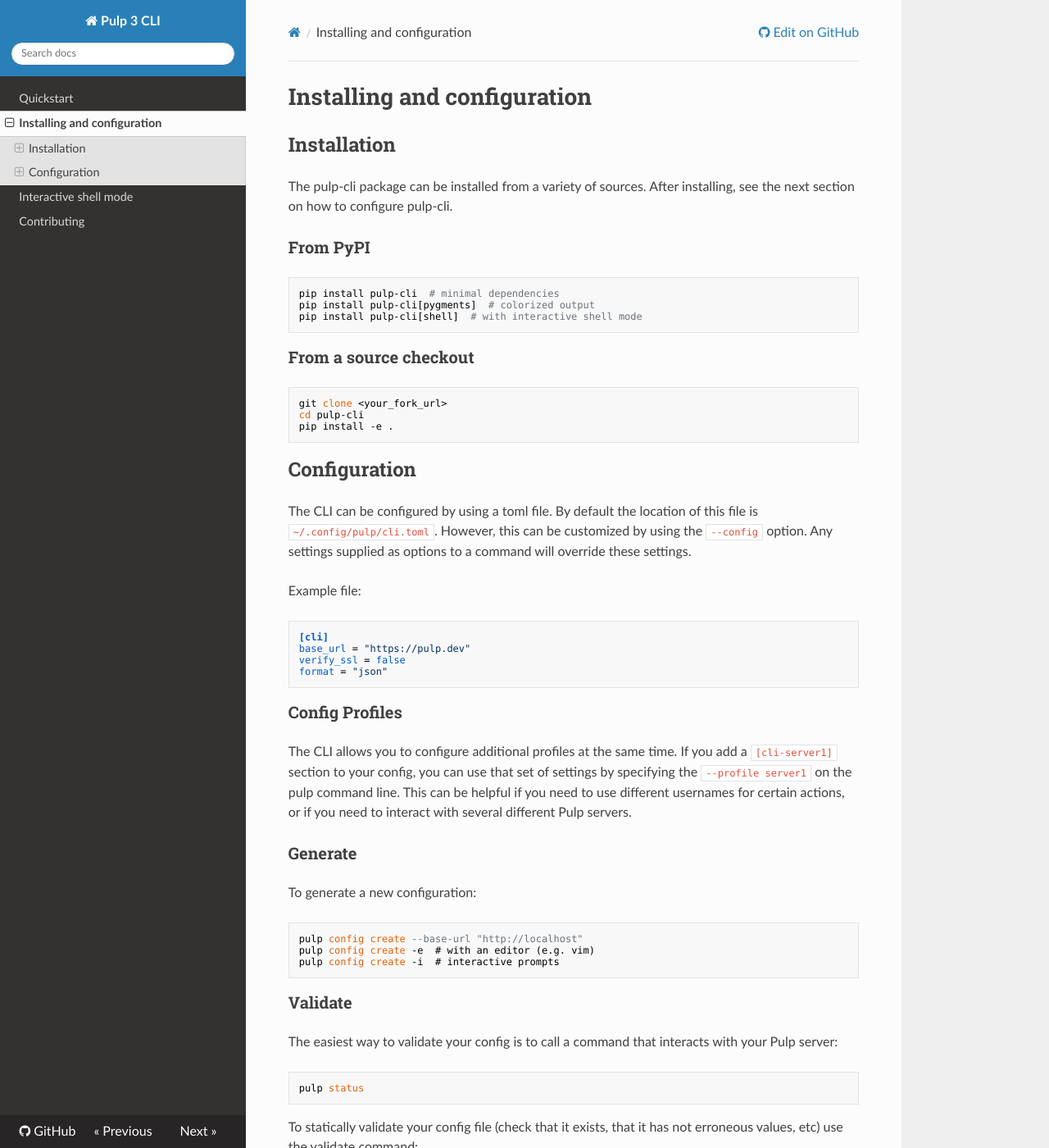
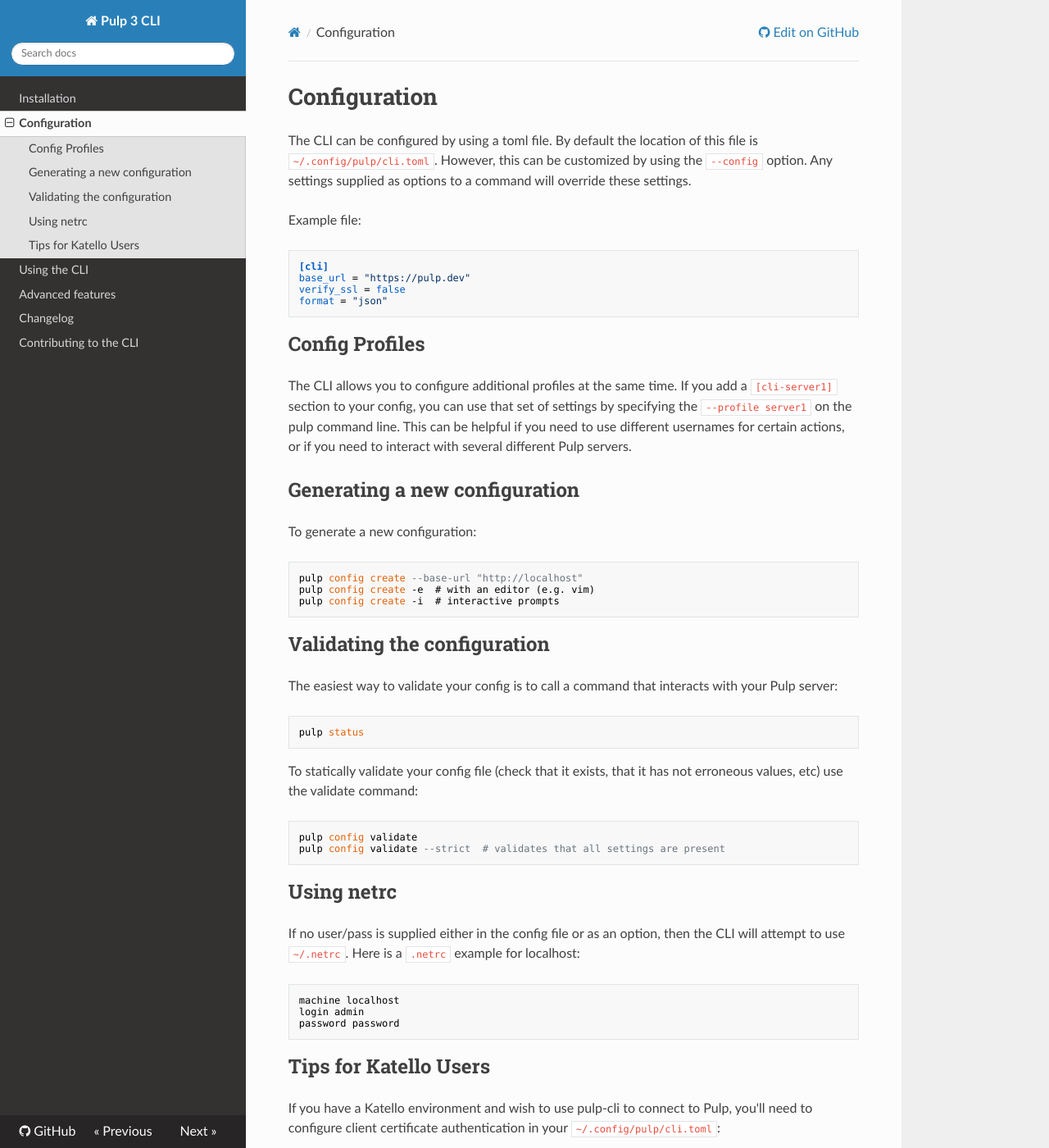
Before and after one commit to pulp/pulp-cli, an MkDocs documentation site: the page built from docs/configuration.md, in a window 1280 px wide and 1400 px high. Shown: the whole window at 82% size. Built offline with MkDocs 1.6.1, drawn with Linux system fonts in a browser that asks for light colours; nearby versions of some CDN libraries.

Commit message:
Restructure the documentation
This mostly rearranges the primary headlines and adds the changelog to
the published documentation.

fixes #336

Co-authored-by: Melanie Corr

````diff
--- a/docs/install.md
+++ b/docs/configuration.md
@@ -1,27 +1,4 @@
-# Installing and configuration
-
-## Installation
-
-The pulp-cli package can be installed from a variety of sources. After installing, see the next
-section on how to configure pulp-cli.
-
-### From PyPI
-
-```
-pip install pulp-cli  # minimal dependencies
-pip install pulp-cli[pygments]  # colorized output
-pip install pulp-cli[shell]  # with interactive shell mode
-```
-
-### From a source checkout
-
-```
-git clone <your_fork_url>
-cd pulp-cli
-pip install -e .
-```
-
-## Configuration
+# Configuration
 
 The CLI can be configured by using a toml file.
 By default the location of this file is `~/.config/pulp/cli.toml`.
@@ -37,7 +14,7 @@
 format = "json"
 ```
 
-### Config Profiles
+## Config Profiles
 
 The CLI allows you to configure additional profiles at the same time.
 If you add a `[cli-server1]` section to your config,
@@ -45,7 +22,7 @@
 This can be helpful if you need to use different usernames for certain actions,
 or if you need to interact with several different Pulp servers.
 
-### Generate
+## Generating a new configuration
 
 To generate a new configuration:
 
@@ -55,7 +32,7 @@
 pulp config create -i  # interactive prompts
 ```
 
-### Validate
+## Validating the configuration
 
 The easiest way to validate your config is to call a command that interacts with your Pulp server:
 
@@ -71,7 +48,7 @@
 pulp config validate --strict  # validates that all settings are present
 ```
 
-### netrc
+## Using netrc
 
 If no user/pass is supplied either in the config file or as an option,
 then the CLI will attempt to use `~/.netrc`.
@@ -83,7 +60,7 @@
 password password
 ```
 
-### Katello
+## Tips for Katello Users
 
 If you have a Katello environment and wish to use pulp-cli to connect to Pulp, you'll need to
 configure client certificate authentication in your `~/.config/pulp/cli.toml`:
--- a/mkdocs.yml
+++ b/mkdocs.yml
@@ -3,7 +3,9 @@
 repo_url: https://github.com/pulp/pulp-cli
 edit_uri: edit/develop/docs/
 nav:
-  - 'quickstart.md'
-  - 'install.md'
-  - 'shell.md'
+  - 'installation.md'
+  - 'configuration.md'
+  - 'using_the_cli.md'
+  - 'advanced_features.md'
+  - 'CHANGES.md'
   - 'contributing.md'
--- a/pyproject.toml
+++ b/pyproject.toml
@@ -1,6 +1,6 @@
 [tool.towncrier]
 package = "pulpcore.cli.common"
-filename = "CHANGES.md"
+filename = "docs/CHANGES.md"
 directory = "CHANGES/"
 title_format = "## {version} ({project_date})"
 template = "CHANGES/.TEMPLATE.md"
````
Also changed, not shown: docs/CHANGES.md (renamed from CHANGES.md, +5 -5 lines), docs/advanced_features.md (renamed from docs/shell.md, +14 -1 lines), docs/contributing.md (+1 -1 lines), docs/installation.md (added, +37 -0 lines), docs/using_the_cli.md (renamed from docs/quickstart.md, +2 -24 lines), releasing.md (renamed from docs/releasing.md), 1 other file.
